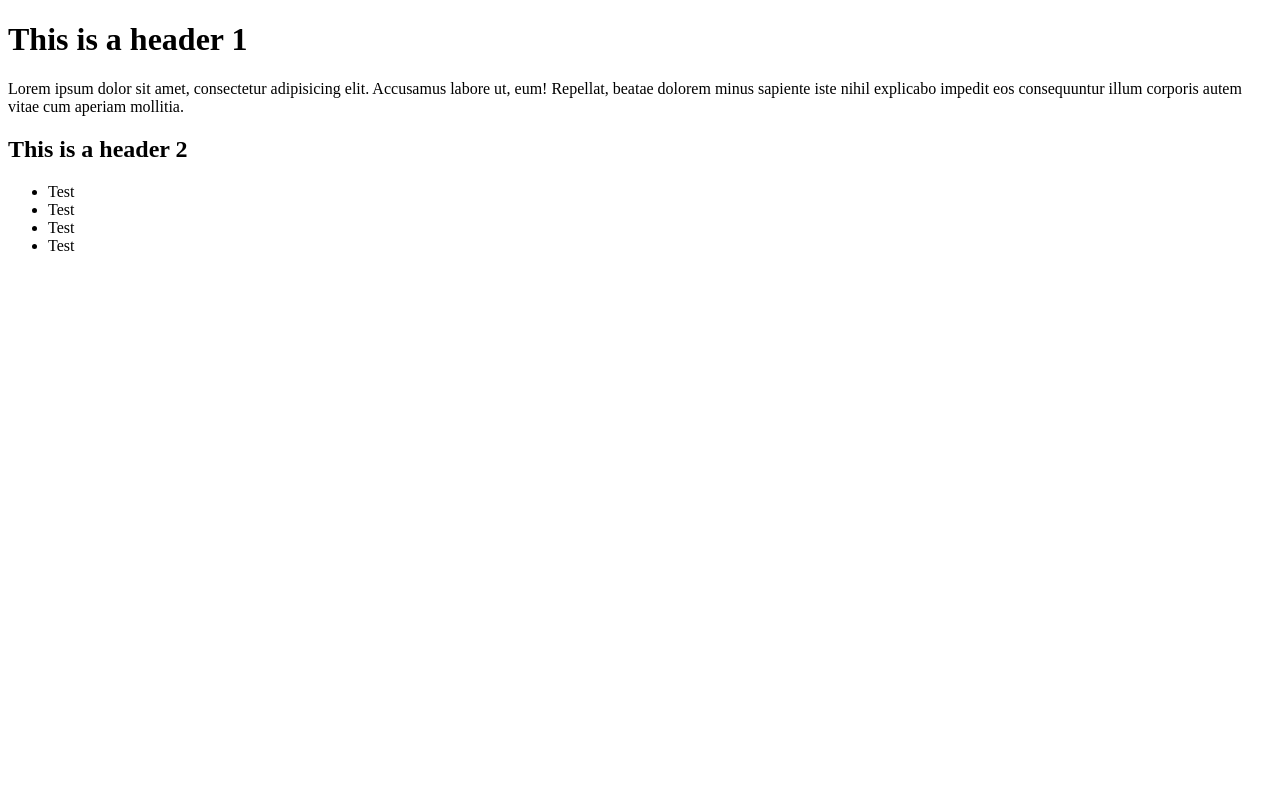
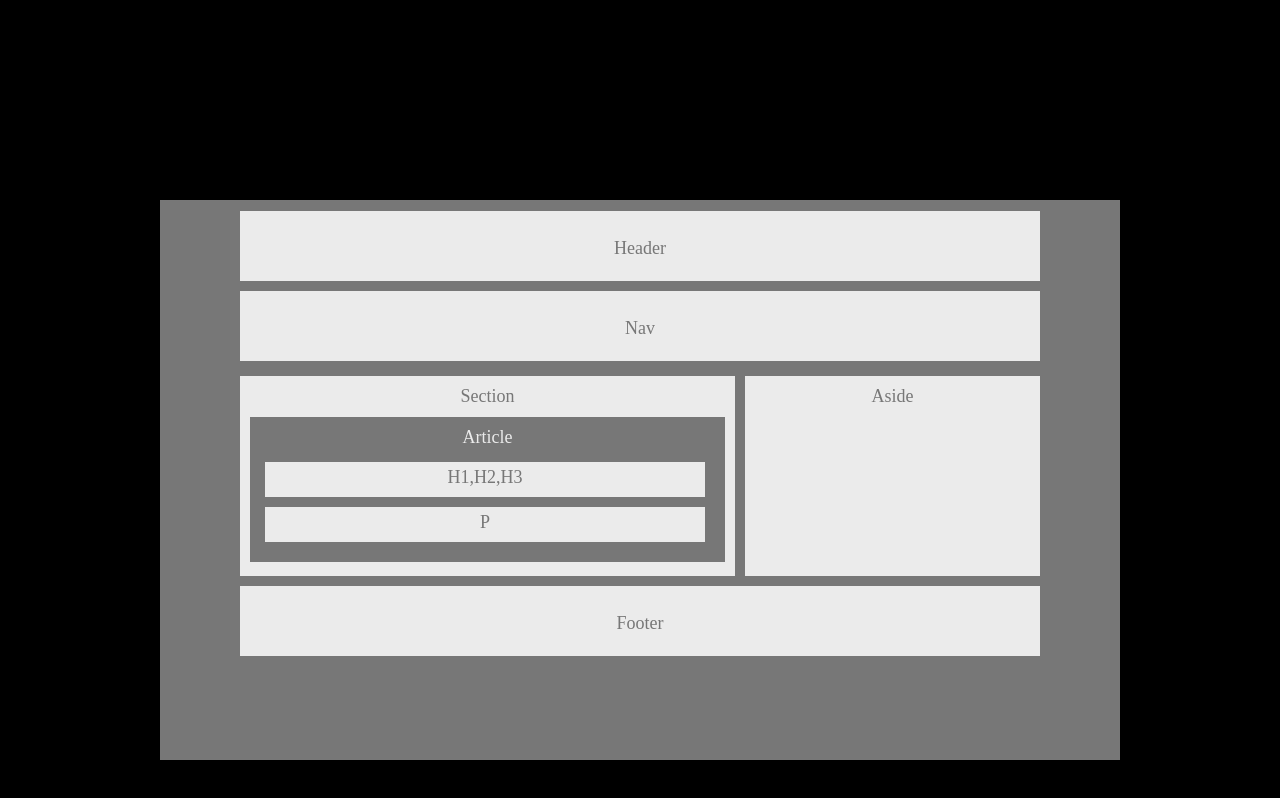
Before and after one commit to drthusker/drthusker.github.io, a plain HTML site: page index.html in a window 1280 px wide. Drawn offline with Linux system fonts and the light colour scheme.

Commit message:
Homework 1 push

```diff
--- a/index.html
+++ b/index.html
@@ -1,32 +1,50 @@
-<!-- Reset.css -->
 <!DOCTYPE html>
-<html lang="en-us">
+ <html lang="en-us">
 
-  <head>
+   <head>
+      <meta charset="UTF-8">
+        <title>index.html</title>
+      <link rel="stylesheet" type="text/css" href="style.css">
+   </head>
 
-    <meta charset="UTF-8">
-    <title>Example Page</title>
-    <!-- Once a reset.css is used uncomment the following line to see how this stylesheet works-->
-    <!--Try enabling and then disabling it more than once.-->
-     <link rel="stylesheet" href="reset.css">
+   <!--Main body of HW Homework-->
+ <body>
 
-  </head>
+    <header>
+      Header
+    </header>
 
-  <body>
+    <!--nav-->
+    <nav>
+      Nav
+    </nav>
 
-  <h1>This is a header 1</h1>
+    <!--Section with Article, div and P-->
+    <section>
+      Section
 
-  <p>Lorem ipsum dolor sit amet, consectetur adipisicing elit. Accusamus labore ut, eum! Repellat, beatae dolorem minus sapiente iste nihil explicabo impedit eos consequuntur illum corporis autem vitae cum aperiam mollitia.</p>
+        <article>
+              Article
 
-  <h2>This is a header 2</h2>
+          <div>
+             H1,H2,H3
+          </div>
+          <p>
+            P
+          </p>
 
-  <ul>
-    <li>Test</li>
-    <li>Test</li>
-    <li>Test</li>
-    <li>Test</li>
-  </ul>
+         </article>
+      </section>
 
-  </body>
+      <!-- aside-->
+    <aside>
+      Aside
+    </aside>
 
+    <!--footer-->
+    <footer>
+      Footer
+    </footer>
+
+</body>
 </html>
--- /dev/null
+++ b/style.css
@@ -0,0 +1,113 @@
+
+/* Black outside of the content*/
+* {
+	box-sizing: 960px;
+	background-color: #000;
+	text-align: center;
+}
+/* Body of the content*/
+body {
+	width: 960px;
+	height: 550px;
+	font-size: 18px;
+	background-color: #777;
+	padding-top: 10px;
+	margin: auto;
+	margin-top: 200px;
+	}
+
+/* start of the content*/
+header {
+	width: 800px;
+	height: 50px;
+	background-color: #ebebeb;
+	color: #777;
+	line-height: 75px;
+	padding-bottom: 20px;
+	margin-top: 1px;
+	margin-bottom: 10px;
+	margin-left: 80px;
+}
+
+nav {
+	width: 800px;
+	height: 50px;
+	background-color: #ebebeb;
+	color: #777;
+	line-height: 75px;
+	padding-bottom: 20px;
+	margin-top: 1px;
+	margin-bottom: 10px;
+	margin-left: 80px;
+}
+
+section {
+	width: 495px;
+	height: 200px;
+	background-color: #ebebeb;
+	float: left;
+	color: #777;
+	line-height: 40px;
+	margin-top: 5px;
+	margin-bottom: 10px;
+	margin-left: 80px;
+}
+
+article {
+	width: 475px;
+	color: #ebebeb;
+	background-color: #777;
+	margin: auto;
+	padding-bottom: 10px;
+	margin-top: 1px;
+	margin-bottom: 5px;
+	margin-left: 10px;
+}
+
+p {
+	width: 440px;
+	height: 35px;
+	background-color: #ebebeb;
+	color: #777;
+	line-height: 30px;
+	margin-top: 5px;
+	margin-bottom: 10px;
+	margin-left: 15px;
+}
+
+div {
+	width: 440px;
+	height: 35px;
+	background-color: #ebebeb;
+	color: #777;
+	line-height: 30px;
+	font-size: 18px;
+	margin-top: 5px;
+	margin-bottom: 10px;
+	margin-left: 15px;
+}
+
+aside {
+	width: 295px;
+	height: 200px;
+	background-color: #ebebeb;
+	float: left;
+	color: #777;
+	line-height: 40px;
+	margin-top: 5px;
+	margin-bottom: 10px;
+	margin-left: 10px;
+}
+
+footer {
+	width: 800px;
+	height: 70px;
+	background-color: #ebebeb;
+	color: #777;
+	text-align: center;
+	line-height: 75px;
+	margin-top: 5px
+	margin-bottom: 10px;
+	margin-left: 80px;
+	clear: both;
+}
```
